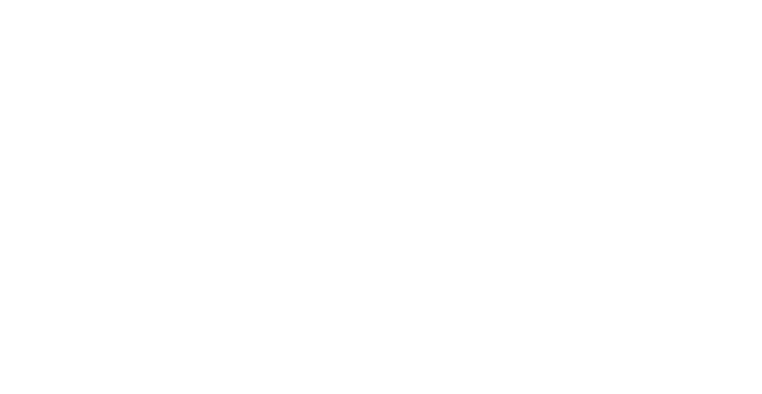
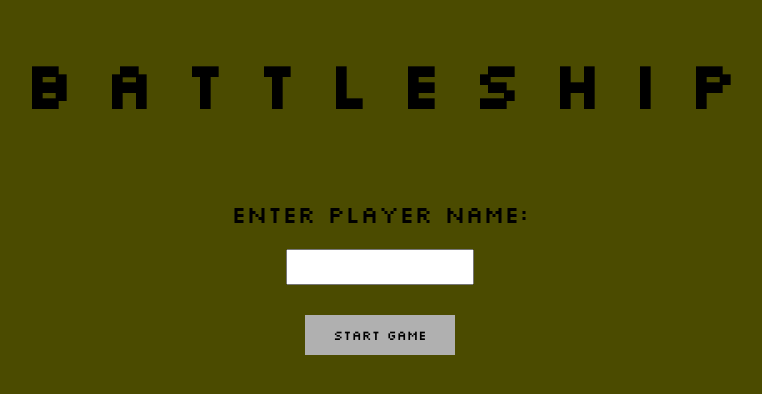
Before and after one commit to DianaPalafox/battleship, a website built with webpack: page dist/index.html in a window 1280 px wide. Shown: the whole page, without its empty margins (268-1030 px from the left). Built offline with Linux system fonts and the light colour scheme.

Commit message:
Create the initial page

```diff
--- a/src/gameboard.js
+++ b/src/gameboard.js
@@ -24,7 +24,7 @@ export default function Gameboard() {
         return board;
       }
     }
-    return board; // shipCoord.push(`${x},${y}`);
+    return board;
   }
 
   function receiveAttack(x, y) {
--- a/src/index.js
+++ b/src/index.js
@@ -0,0 +1 @@
+import './style.css'
--- a/src/player.js
+++ b/src/player.js
@@ -1,13 +1,14 @@
 import Gameboard from './gameboard';
 
 export default function Player() {
-  const humanPlayer = Gameboard();
-  const computerPlayer = Gameboard();
+  // const humanPlayer = () => Gameboard();
+  //const computerPlayer = Gameboard();
 
   function randomPlays() {
     const x = Math.floor((Math.random() * (9 - 0 + 1)));
     const y = Math.floor((Math.random() * (9 - 0 + 1)));
-    computerPlayer.receiveAttack(x, y);
+    //computerPlayer.receiveAttack(x, y);
+
   }
 
   return { randomPlays };
--- a/src/style.css
+++ b/src/style.css
@@ -0,0 +1,50 @@
+@import url('https://fonts.googleapis.com/css2?family=Bebas+Neue&display=swap');
+@import url('https://fonts.googleapis.com/css2?family=Silkscreen&display=swap');
+
+body{
+    width: 100vw;
+    background: rgb(75, 75, 0);
+    font-family: 'Silkscreen', cursive;
+}
+
+h1{
+    font-size: 4rem;
+    text-align: center;
+}
+
+form{
+    display: flex;
+    flex-direction: column;
+    justify-content: center;
+    align-items: center;
+}
+
+.player{
+    font-size: 1.5rem;
+    display: flex;
+    flex-direction: column;
+}
+
+label{
+    margin-top: 30px;
+    margin-bottom: 20px;
+}
+
+input{
+    height: 30px;
+    width: 180px;
+    margin-left: auto;
+    margin-right: auto;
+    margin-bottom: 30px;
+    font-family: 'Silkscreen', cursive;
+    font-size: 1rem;
+}
+
+button{
+    border-style: none;
+    cursor: pointer;
+    width: 150px;
+    height: 40px;
+    background-color: rgb(176, 176, 176);
+    font-family: 'Silkscreen', cursive;
+}
--- /dev/null
+++ b/src/ui.js
@@ -0,0 +1,6 @@
+import Player from './player';
+
+export default function UI() {
+  const player = Player();
+  player.humanPlayer();
+}
```
Also changed, not shown: dist/index.html, dist/main.js, src/game.js (added).
